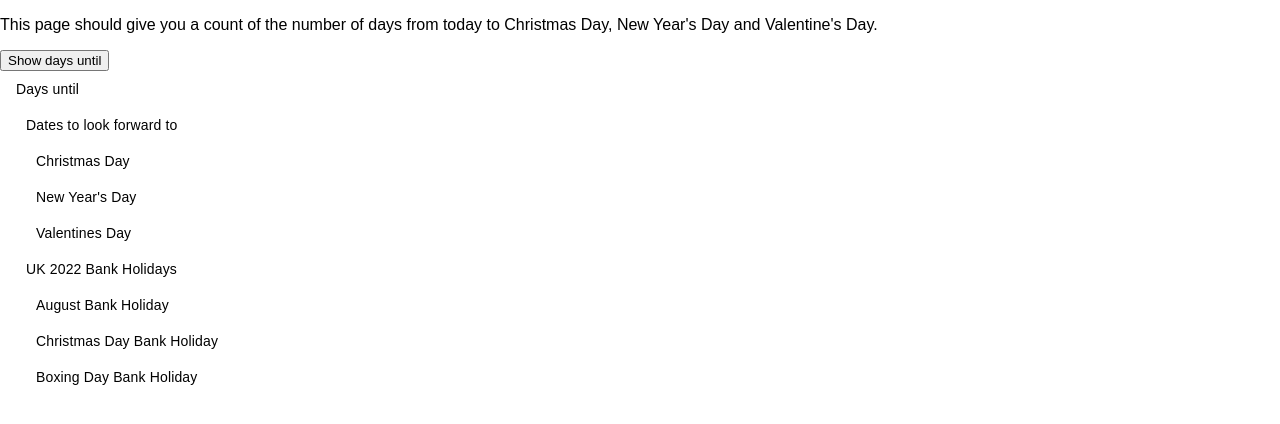
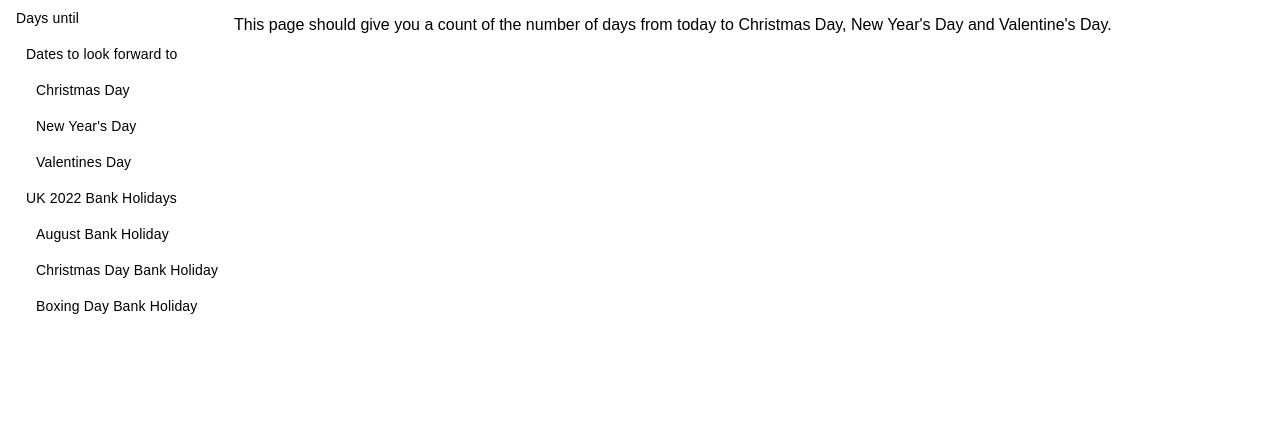
Before and after one commit to imypullan/react-days-until, a React (Create React App) app: page / in a window 1280 px wide. Shown: the top 424 px of the page. Built offline with nearby package versions, Linux system fonts and the light colour scheme.

Commit message:
rearranging file structure

```diff
--- a/public/css/style.css
+++ b/public/css/style.css
@@ -1,3 +1,7 @@
 * {
     font-family: arial;
 }
+
+.container {
+    display: flex;
+}
--- /dev/null
+++ b/src/Components/Parent/Display/index.js
@@ -0,0 +1,22 @@
+import React from 'react'
+import ButtonElement from "./ButtonElement";
+import DisplayElement from "./DisplayElement";
+import TextElement from "./TextElement";
+
+class Display extends React.Component {
+    constructor(props) {
+        super(props)
+    }
+
+    render() {
+        return (
+            <div>
+                <TextElement />
+                {/*<DisplayElement dates={this.state.dates} showInfo={this.state.showInfo}/>*/}
+                {/*<ButtonElement handleClick={this.prepareDates} />*/}
+            </div>
+        )
+    }
+}
+
+export default Display
--- a/src/Components/Parent/index.js
+++ b/src/Components/Parent/index.js
@@ -1,8 +1,6 @@
 import React from 'react'
-import TextElement from "./TextElement"
-import DisplayElement from "./DisplayElement"
-import ButtonElement from "./ButtonElement"
 import Sidebar from "./Sidebar";
+import Display from "./Display";
 
 class Parent extends React.Component {
     constructor(props) {
@@ -103,11 +101,9 @@ class Parent extends React.Component {
 
     render() {
         return (
-            <div>
-                <TextElement />
-                <DisplayElement dates={this.state.dates} showInfo={this.state.showInfo}/>
-                <ButtonElement handleClick={this.prepareDates} />
+            <div className="container">
                 <Sidebar dates={this.state.dates} />
+                <Display dates={this.state.dates} showInfo={this.state.showInfo}/>
             </div>
         )
     }
--- a/src/index.js
+++ b/src/index.js
@@ -1,16 +1,12 @@
 import React from 'react';
 import ReactDOM from 'react-dom';
 import './index.css';
-import App from './App';
 import Parent from "./Components/Parent";
-import reportWebVitals from './reportWebVitals';
 
 ReactDOM.render(
-  <Parent />,
+    <div>
+        <Parent />
+    </div>
+  ,
   document.getElementById('root')
 );
-
-// If you want to start measuring performance in your app, pass a function
-// to log results (for example: reportWebVitals(console.log))
-// or send to an analytics endpoint. Learn more: https://bit.ly/CRA-vitals
-reportWebVitals();
```
Also changed, not shown: src/Components/Parent/Display/ButtonElement/index.js (renamed from src/Components/Parent/ButtonElement/index.js), src/Components/Parent/Display/DisplayElement/index.js (renamed from src/Components/Parent/DisplayElement/index.js), src/Components/Parent/Display/TextElement/index.js (renamed from src/Components/Parent/TextElement/index.js).
